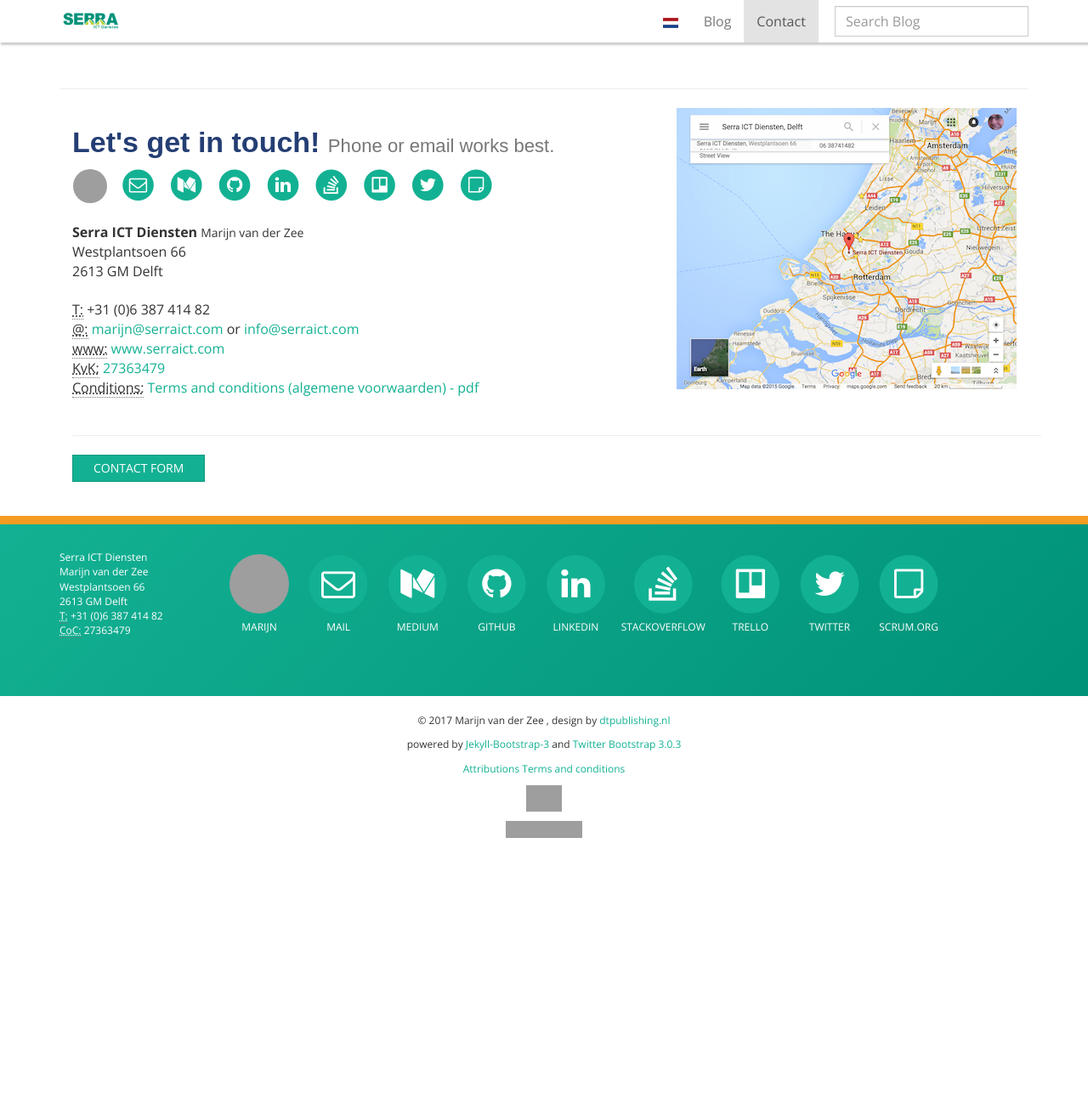
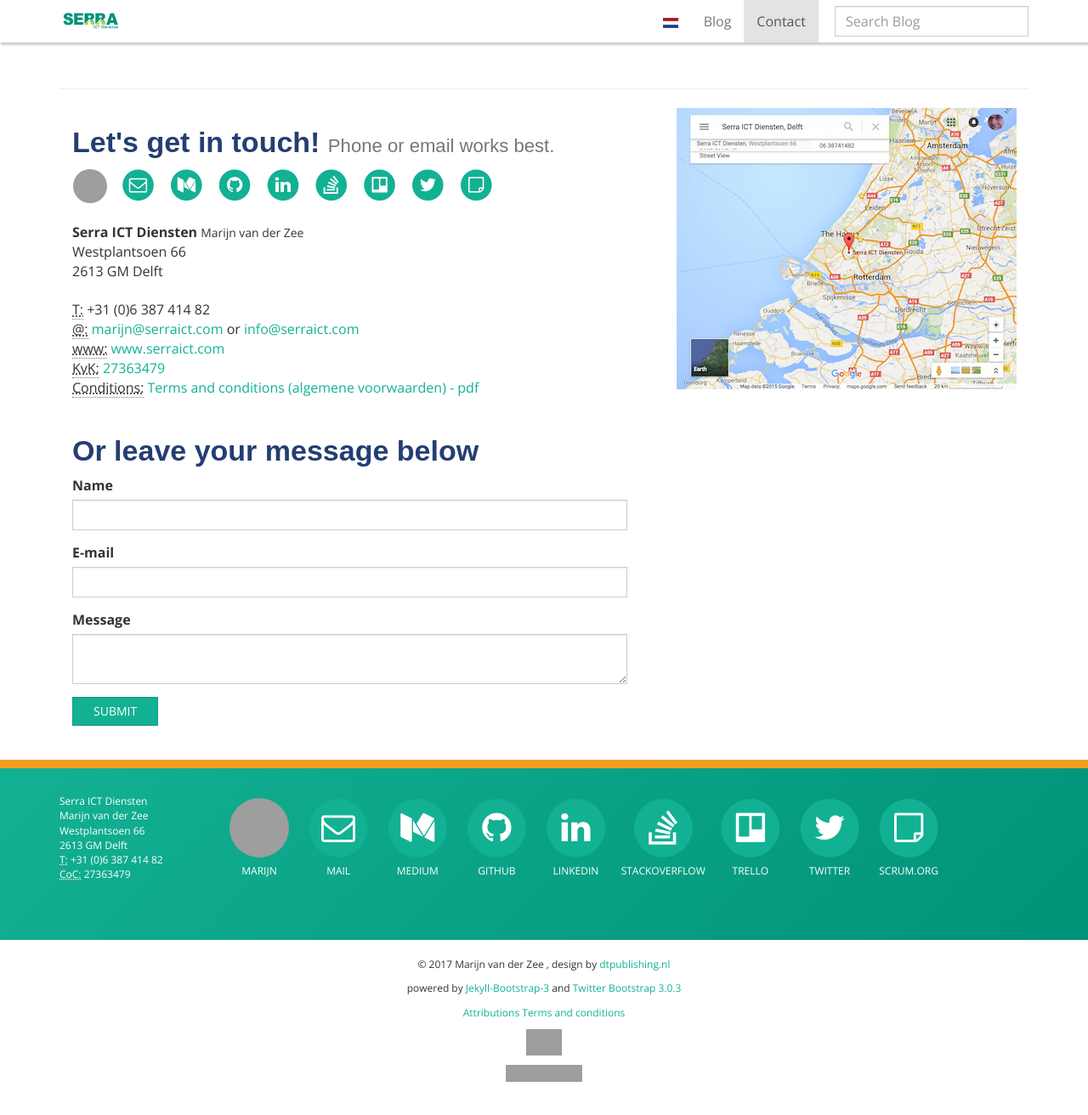
Before and after one commit to serraict/serraict.github.io, a Jekyll site: the page built from pages/contact.html, in a window 1280 px wide and 1333 px high. Shown: the top 1312 px of the window at 85% size. Built offline with Jekyll 4.4.1, drawn with Linux system fonts in a browser that asks for light colours; nearby versions of some CDN libraries; some web fonts are replaced; grey boxes are pictures that could not be loaded.

Commit message:
Add staticman contact form

```diff
--- /dev/null
+++ b/_includes/contact-form.html
@@ -0,0 +1,30 @@
+<div class="row">
+  <div class="col-md-7">
+
+    <h2>Or leave your message below</h2>
+
+    <form method="POST" action="https://api.staticman.net/v2/entry/serraict/serraict.github.io/master/contact">
+      <input name="options[redirect]" type="hidden" value="{{ site.url }}/{{ page.url }}">
+      <!-- e.g. "2016-01-02-this-is-a-post" -->
+      <div class="form-group">
+        <input name="options[slug]" type="hidden" value="{{ page.slug }}">
+        <label for="fields[name]">Name</label>
+        <input name="fields[name]" type="text"  class="form-control">
+      </div>
+      <div class="form-group">
+        <label for="fields[email]">E-mail</label>
+        <input name="fields[email]" type="email"  class="form-control">
+      </div>
+      <div class="form-group">
+        <label for="fields[message]">Message</label>
+        <textarea name="fields[message]"  class="form-control" id="fields[message]"></textarea>
+      </div>
+      <div class="form-group">
+      </div>
+      <button type="submit" class="btn btn-primary">Submit</button>
+    </form>
+  </div>
+  <div class="col-md-5">
+  </div>
+
+</div>
--- a/pages/contact.html
+++ b/pages/contact.html
@@ -11,10 +11,8 @@
   {% include contact.html %}
   </div>
   <div class="container marketing">
-    <hr />
-    <a class="btn btn-primary btn-lg"
-       href="https://goo.gl/forms/keFTAyKD48c03Da53">
-        Contact Form
-    </a>
+
+    {% include contact-form.html %}
+
   </div>
 </div>
```
